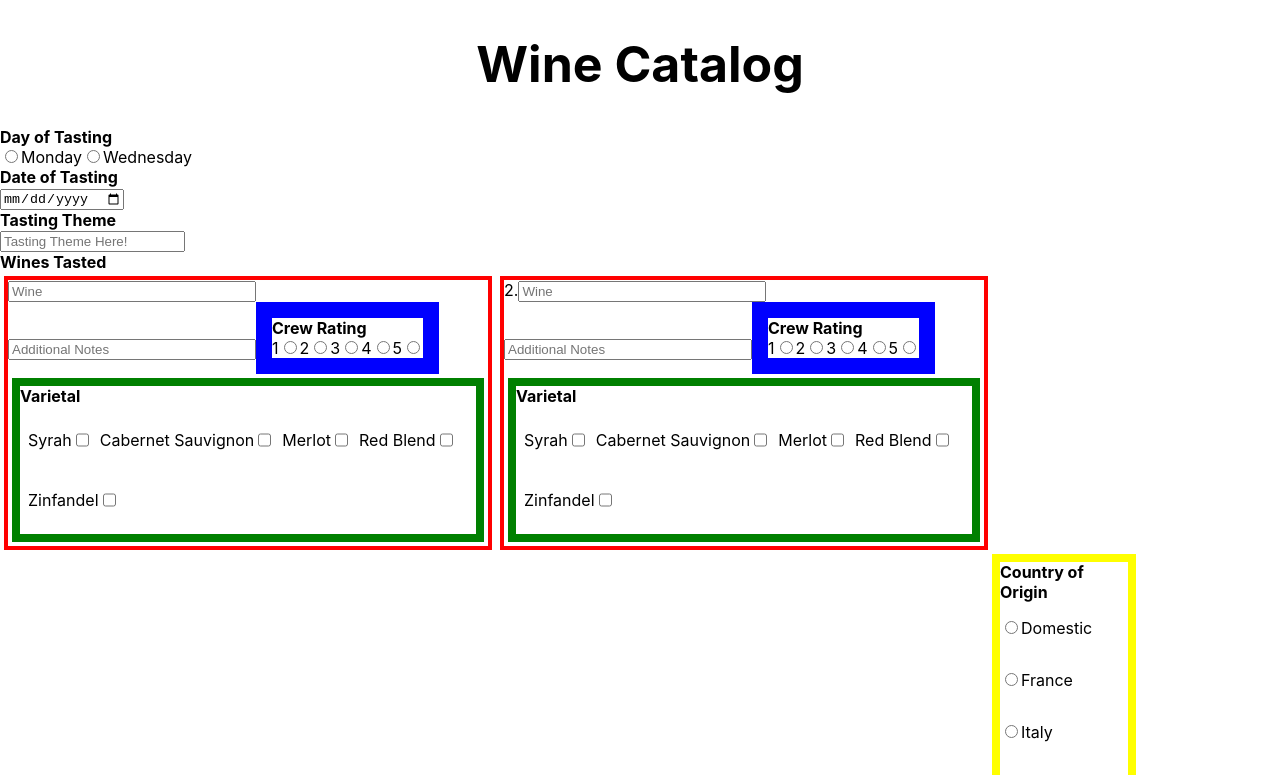
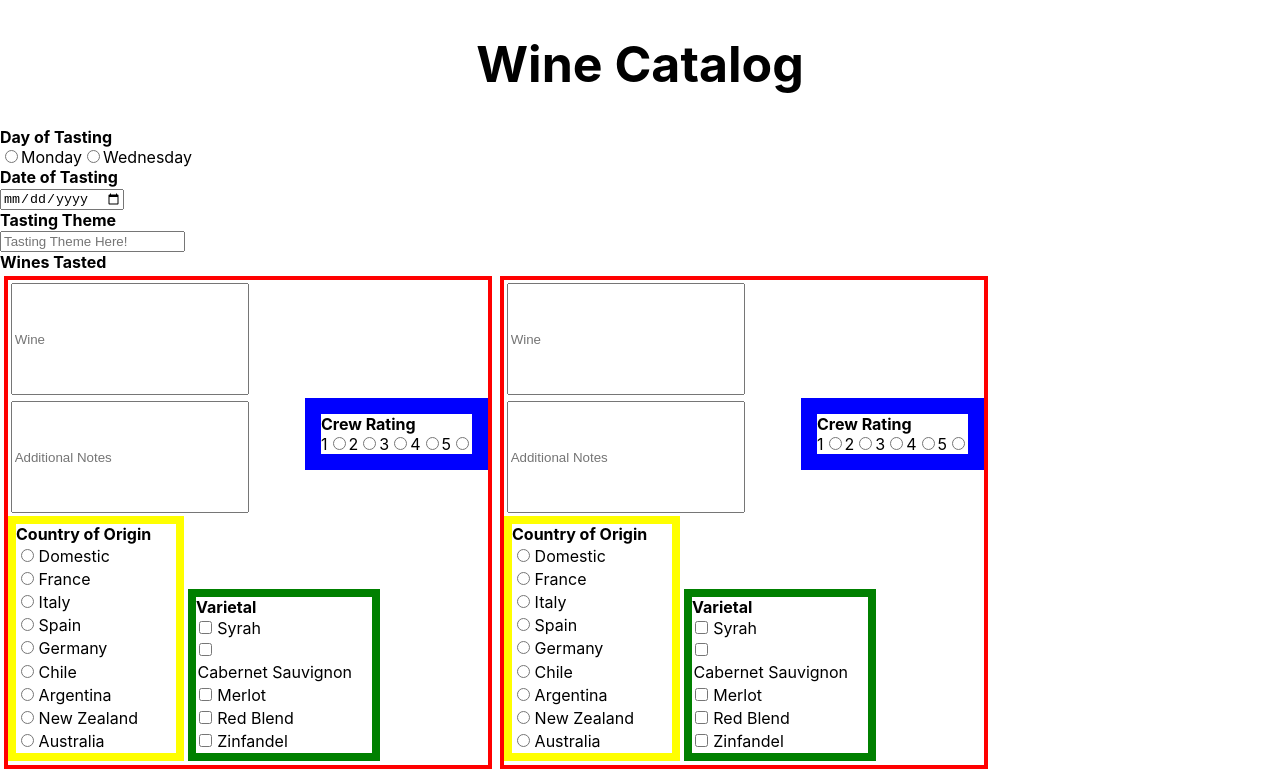
Before and after one commit to Awood549/wine-catalog, a React (Create React App) app: page / in a window 1280 px wide. Shown: the top 775 px of the page. Built offline with nearby package versions, Linux system fonts and the light colour scheme.

Commit message:
refactoring components

```diff
--- a/src/form/InputWines.js
+++ b/src/form/InputWines.js
@@ -14,16 +14,16 @@ import './forms.css'
         region: {},
      }
 
-  const [handleChange, handleSubmit] = useForm(formBuilder
+  const [handleChange, handleSubmit] = useForm(objectBuilder
     )
 
 
-  function formBuilder(props){
+  function objectBuilder(props){
 
     console.log(props)
     return true
+  }
 
-  }
   function ratingsInput(){
 
     return(
@@ -43,7 +43,7 @@ import './forms.css'
     return(
       <>
     <input onChange = {handleChange} className= 'wineName' type= 'text' name= 'sampledWines' placeholder= 'Wine'></input>
-    <input onChange = {handleChange} className='wineName' type= 'text' name= 'notes' placeholder= 'Additional Notes'></input>
+    <input onChange = {handleChange} className='wineNotes' type= 'text' name= 'notes' placeholder= 'Additional Notes'></input>
     </>
     )
   }
@@ -129,9 +129,9 @@ import './forms.css'
 
 
     let markup = values.map((item,idx) =>
-    <label key = {idx} className='varietalChoices'>
-      <p>{item.name}</p>
-      <input key = {idx} onChange = {handleChange} type= 'checkbox' name= 'varietals' value={item.value}></input>
+    <label key = {idx}>
+      <input key = {idx} className='varietalChoices' onChange = {handleChange} type= 'checkbox' name= 'varietals' value={item.value}></input>
+      <p className='varietalChoices'>{item.name}</p><br></br>
     </label>
     )
 
@@ -139,13 +139,31 @@ import './forms.css'
       <>
       <label className= 'varietal'>
       <h4>Varietal</h4>
-      <label className='varietalChoices'>
         {markup}
-      </label>
       </label>
       </>
     )
   }
+
+  function formBuilder(){
+    let numberOfWines = ['1','2','3','4'];
+
+    let markup = numberOfWines.map( number =>
+      <label className= 'eachWine'>
+      {nameAndNotesInput()}
+      {ratingsInput()}
+      {countryOfOrigin()}
+      {varietalsInput()}
+      </label>
+    )
+    return(
+      <>
+            <h4>Wines Tasted</h4>
+            {markup}
+            </>
+    )
+  }
+
 
   return(
     <>
@@ -168,32 +186,9 @@ import './forms.css'
       <input onChange = {handleChange} type= 'text' placeholder = 'Tasting Theme Here!' id = 'theme' name = 'theme' ></input>
 
       {/* Wines Sampled Inputs */}
-      <h4>Wines Tasted</h4>
-
-      <label className= 'eachWine'>
-      {nameAndNotesInput()}
-      {ratingsInput()}
-      {varietalsInput()}
-
-      </label>
-      <label className= 'eachWine'> 2.
-      {nameAndNotesInput()}
-      {ratingsInput()}
-      {varietalsInput()}
-      </label>
-      <label className= 'eachWine'> 3.
-      {nameAndNotesInput()}
-      {ratingsInput()}
-      {varietalsInput()}
-      </label>
-      <label className= 'eachWine'> 4.
-      {nameAndNotesInput()}
-      {ratingsInput()}
-      {varietalsInput()}
-      </label>
+      {formBuilder()}
 
       {/* Country input */}
-      {countryOfOrigin()}
       <button> Submit Tasting</button>
       </form>
       </>
--- a/src/form/formBlock.js
+++ b/src/form/formBlock.js
@@ -9,7 +9,7 @@ const useForm = callback => {
 
   const handleSubmit = event => {
     event.preventDefault();
-    // event.target.reset();
+    event.target.reset();
     callback(values);
   };
 
--- a/src/form/forms.css
+++ b/src/form/forms.css
@@ -1,50 +1,66 @@
 button{
   color:orange
 }
-
 h4{
   margin: 0;
   display: block;
 }
+.varietal{
+  display: inline-block;
+  margin: .25em;
+  width: 11em;
+  border: .5em solid green;
+}
 .varietalChoices{
-  display: flex;
-  flex-wrap: wrap;
   margin:.25em;
-  /* width: 2em; */
 }
+
+label.varietalChoices{
+  margin:0px;
+}
+
+p.varietalChoices{
+  display: inline-block;
+  margin: .1em;
+}
+
+p.countryRadio{
+  display: inline-block;
+  margin: .1em;
+}
+
+label.countryRadio{
+  margin:0px;
+}
+
+.countryOrigin{
+  display: inline-block;
+  width: 10em;
+  border: .5em solid yellow;
+}
+
 .eachWine{
   display: inline-block;
-  flex-direction: row;
-  flex-wrap: wrap;
   margin: .25em;
   border: .25em solid red;
   width:480px
 }
 .wineName{
-  text-align: justify;
-  width: 50%;
-  height: 50%;
+  overflow: hidden;
+  display: inline-block;
+  width: 48%;
+  height: 8em;
+  margin: .2em;
 }
-.varietal{
+.wineNotes{
+  overflow: hidden;
   display: inline-block;
-  margin:.25em;
-  border: .5em solid green;
+  width: 48%;
+  height: 8em;
+  margin: .2em;
 }
 
 .rating{
   border: 1em solid blue;
-  display: inline-block;
-  flex-direction: column;
+float: right;
 }
-
-p.countryRadio{
-  display: inline-block;
-  /* border: .5em dotted indianred; */
-  white-space: nowrap;
-}
-
-.countryOrigin{
-  display: inline-block;
-  width: 8em;
-  border: .5em solid yellow;
-}
```
